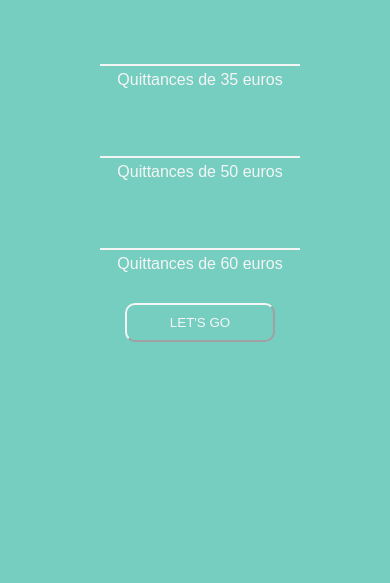
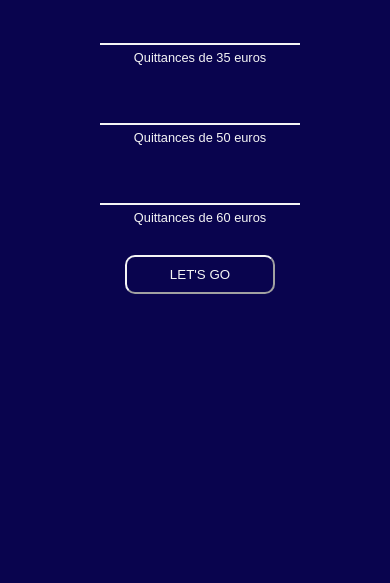
Before and after one commit to mathieuelisa/RATP, a React app: page / in a window 390 px wide. Shown: the part 261-844 px from the top of the page. Built offline with nearby package versions, Linux system fonts and the light colour scheme.

Commit message:
Styling app

```diff
--- a/public/index.html
+++ b/public/index.html
@@ -10,34 +10,13 @@
       content="Web site created using create-react-app"
     />
     <link rel="apple-touch-icon" href="%PUBLIC_URL%/logo192.png" />
-    <!--
-      manifest.json provides metadata used when your web app is installed on a
-      user's mobile device or desktop. See https://developers.google.com/web/fundamentals/web-app-manifest/
-    -->
+
     <link rel="manifest" href="%PUBLIC_URL%/manifest.json" />
-    <!--
-      Notice the use of %PUBLIC_URL% in the tags above.
-      It will be replaced with the URL of the `public` folder during the build.
-      Only files inside the `public` folder can be referenced from the HTML.
 
-      Unlike "/favicon.ico" or "favicon.ico", "%PUBLIC_URL%/favicon.ico" will
-      work correctly both with client-side routing and a non-root public URL.
-      Learn how to configure a non-root public URL by running `npm run build`.
-    -->
-    <title>React App</title>
+    <title>RATP Group | Equipe LIMA Compteur</title>
   </head>
   <body>
     <noscript>You need to enable JavaScript to run this app.</noscript>
     <div id="root"></div>
-    <!--
-      This HTML file is a template.
-      If you open it directly in the browser, you will see an empty page.
-
-      You can add webfonts, meta tags, or analytics to this file.
-      The build step will place the bundled scripts into the <body> tag.
-
-      To begin the development, run `npm start` or `yarn start`.
-      To create a production bundle, use `npm run build` or `yarn build`.
-    -->
   </body>
 </html>
--- a/src/Components/Styles.scss
+++ b/src/Components/Styles.scss
@@ -1,5 +1,5 @@
 body {
-  background-color: #75cec0;
+  background-color: #09044e;
   color: whitesmoke;
   font-family: arial;
 }
@@ -95,5 +95,14 @@ body {
   .result {
     font-size: 0.8em;
     width: 295px;
+    line-height: 25px;
+  }
+
+  .inputData-each {
+    font-size: 1.5em;
+  }
+
+  .inputData-text {
+    font-size: 0.8em;
   }
 }
```
Also changed, not shown: public/apple-touch-icon.png (added), public/favicon-16x16.png (added), public/favicon-32x32.png (added), public/favicon.ico, public/logo192.png, public/logo512.png, 1 other file.
